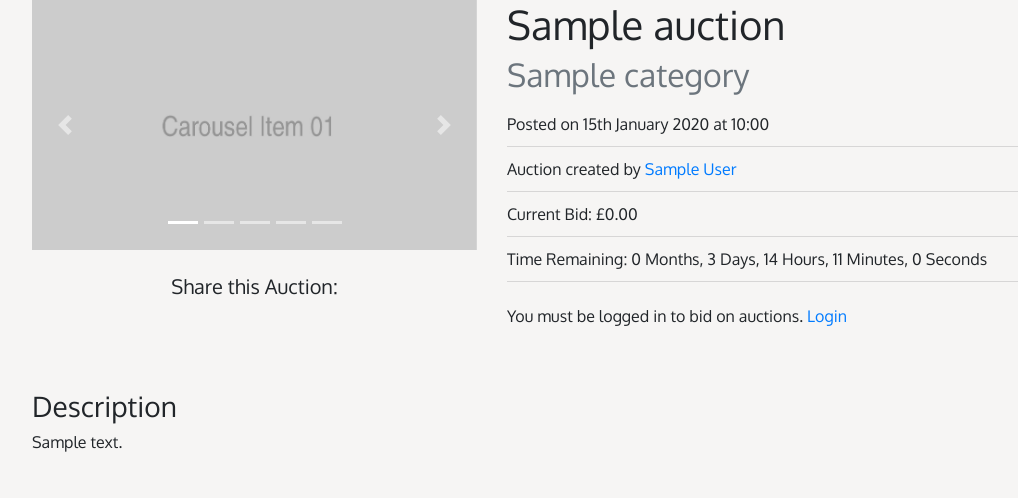
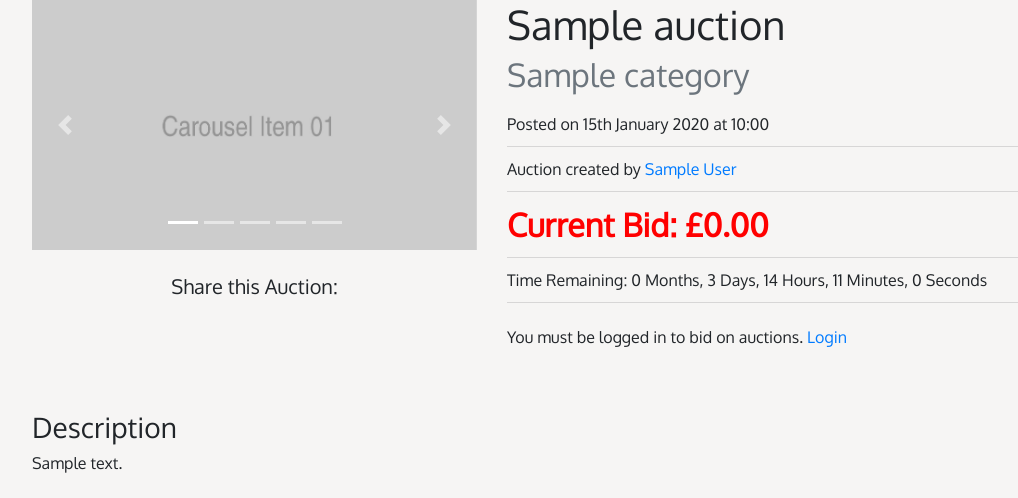
Before and after one commit to jenewland1999/ibuy-auctions, a PHP site: page /auctions/auction?id=1 in a window 1280 px wide. Shown: the part 301-799 px from the top of the page, without its empty margins (53-1071 px from the left). Run offline with PHP 8.4, Linux system fonts and the light colour scheme; tables that the repository leaves empty or names only in its code hold one stand-in row (values such as "Sample post").

Commit message:
Styled "Current Bid:..." to the spec
Signed-off-by: jenewland1999 <34895363+jenewland1999@users.noreply.github.com>

```diff
--- a/templates/auctions/auction.html.php
+++ b/templates/auctions/auction.html.php
@@ -47,7 +47,7 @@
       <li class="list-group-item bg-transparent pl-0">Auction created by <a href="/auctions?user=<?= $user['user_id'] ?>"><?= htmlspecialchars($user['first_name'] . ' ' . $user['last_name'], ENT_QUOTES, 'UTF-8'); ?></a></li>
 
       <!-- Current Bid -->
-      <li class="list-group-item bg-transparent pl-0">Current Bid: <?= htmlspecialchars(formatCurrency(getCurrentBid(), '£'), ENT_QUOTES, 'UTF-8'); ?></li>
+      <li class="list-group-item bg-transparent pl-0 font-weight-bold" style="color:red;font-size:2rem;">Current Bid: <?= htmlspecialchars(formatCurrency(getCurrentBid(), '£'), ENT_QUOTES, 'UTF-8'); ?></li>
 
       <!-- Time Remaining (NOTE: JS Handles the countdown magic) -->
       <li class="list-group-item bg-transparent pl-0">Time Remaining: <?= $timeRemaining->format('%m Months, %d Days, %h Hours, %i Minutes, %s Seconds') ?></li>
```
